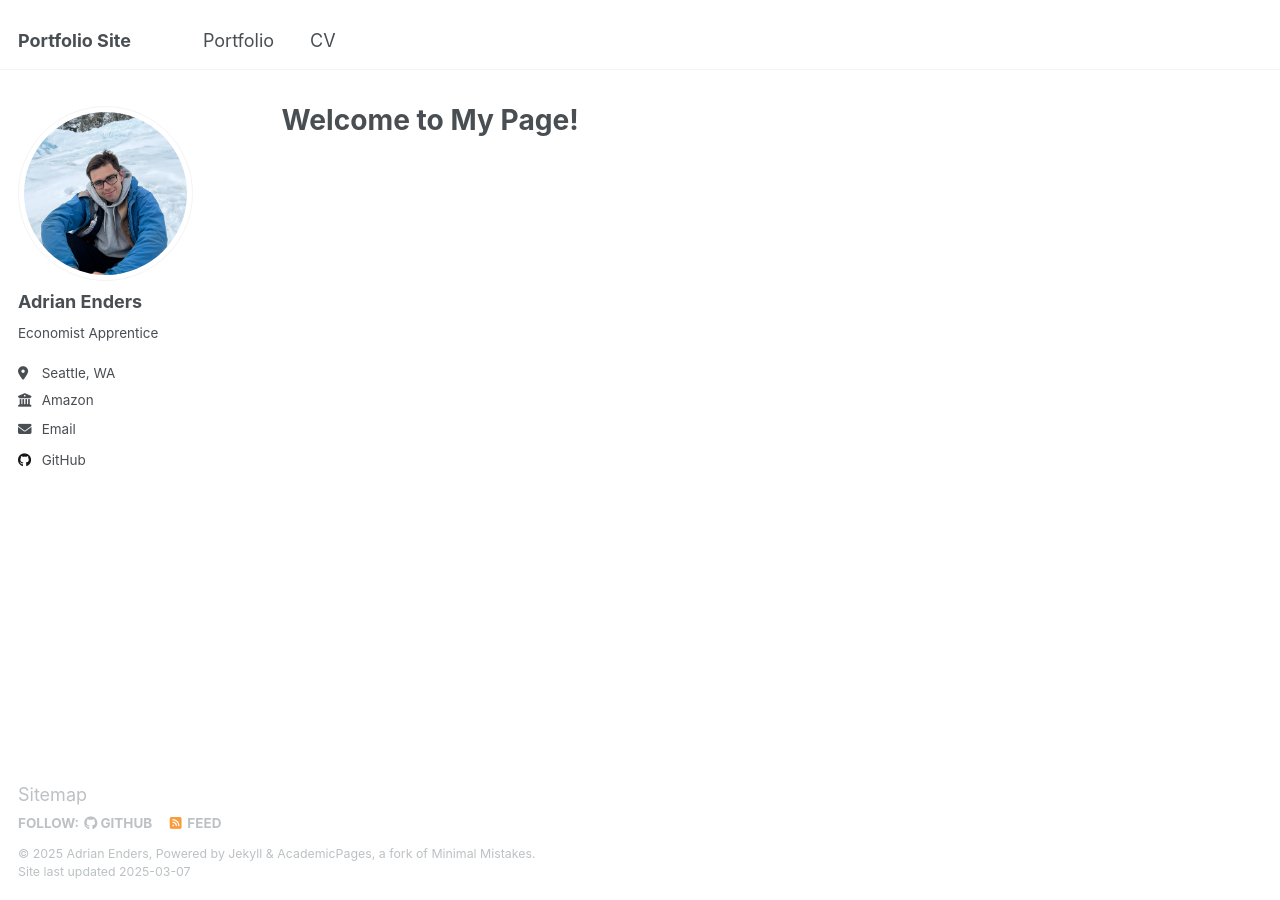
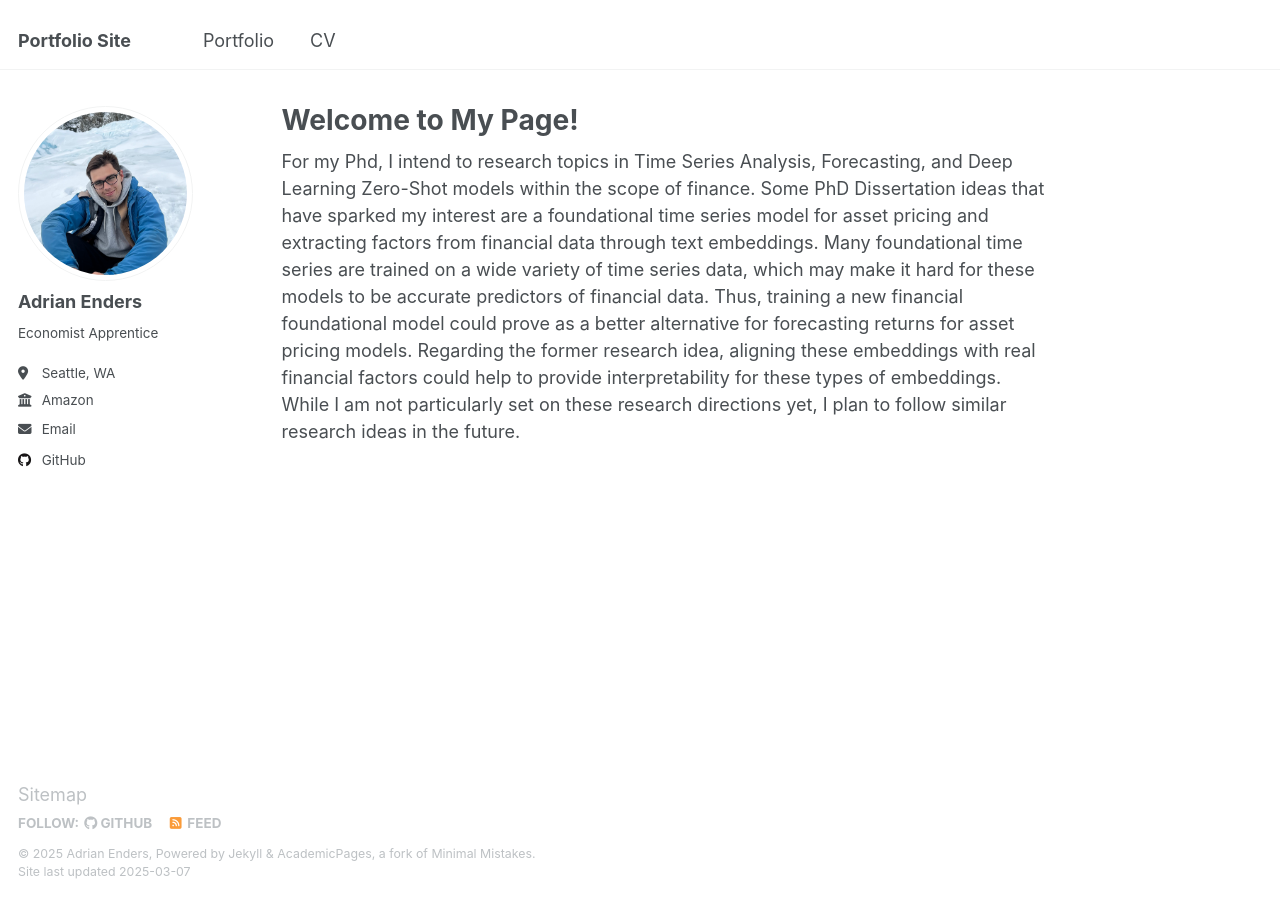
Before and after one commit to ae4292/ae4292.github.io, a Jekyll site: the page built from _pages/about.md, in a window 1280 px wide. Built offline with Jekyll 4.4.1, drawn with Linux system fonts in a browser that asks for light colours.

Commit message:
Update about.md

```diff
--- a/_pages/about.md
+++ b/_pages/about.md
@@ -6,3 +6,5 @@ redirect_from:
   - /about/
   - /about.html
 ---
+
+For my Phd, I intend to research topics in Time Series Analysis, Forecasting, and Deep Learning Zero-Shot models within the scope of finance. Some PhD Dissertation ideas that have sparked my interest are a foundational time series model for asset pricing and extracting factors from financial data through text embeddings. Many foundational time series are trained on a wide variety of time series data, which may make it hard for these models to be accurate predictors of financial data. Thus, training a new financial foundational model could prove as a better alternative for forecasting returns for asset pricing models. Regarding the former research idea, aligning these embeddings with real financial factors could help to provide interpretability for these types of embeddings. While I am not particularly set on these research directions yet, I plan to follow similar research ideas in the future.
```
